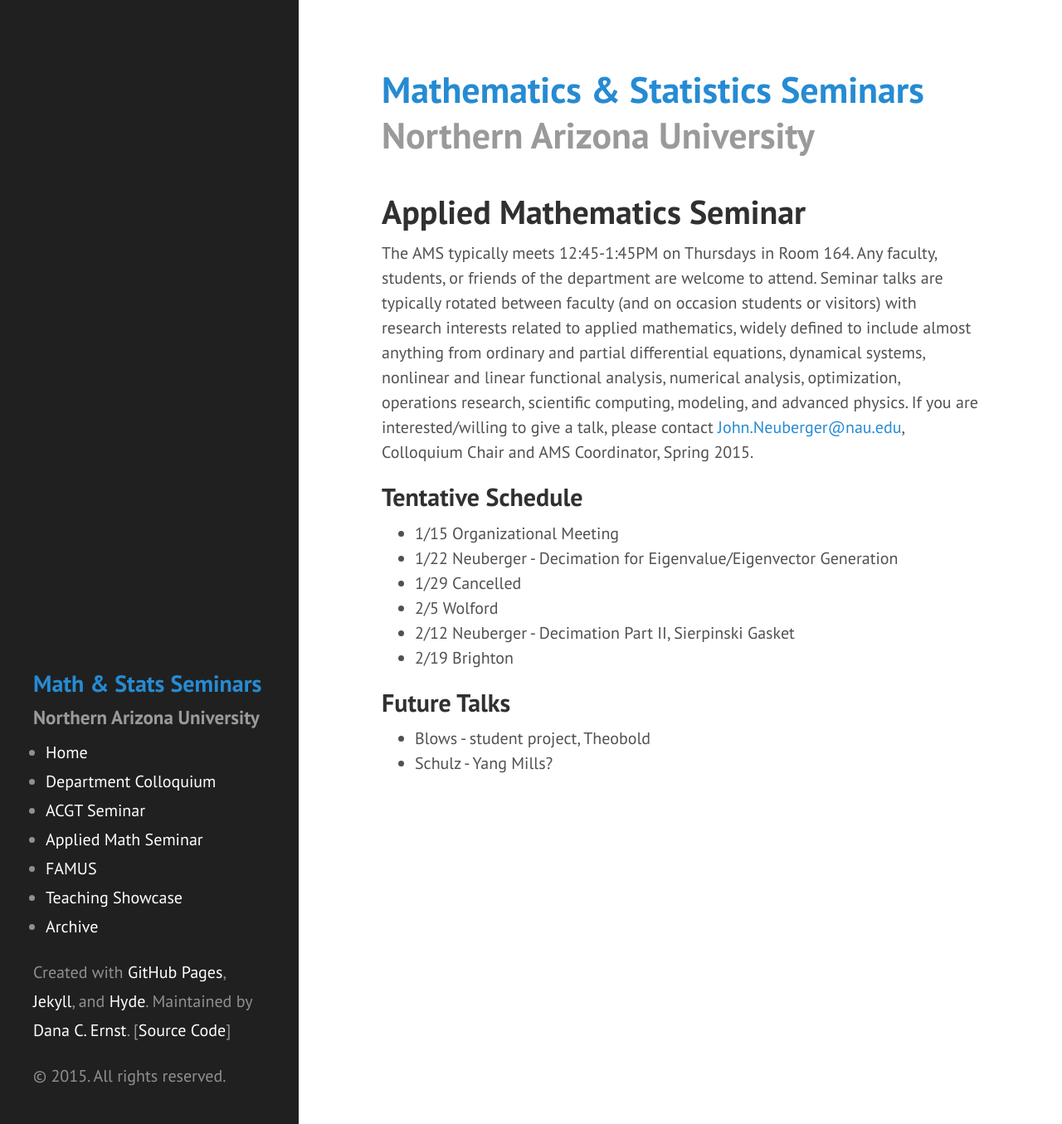
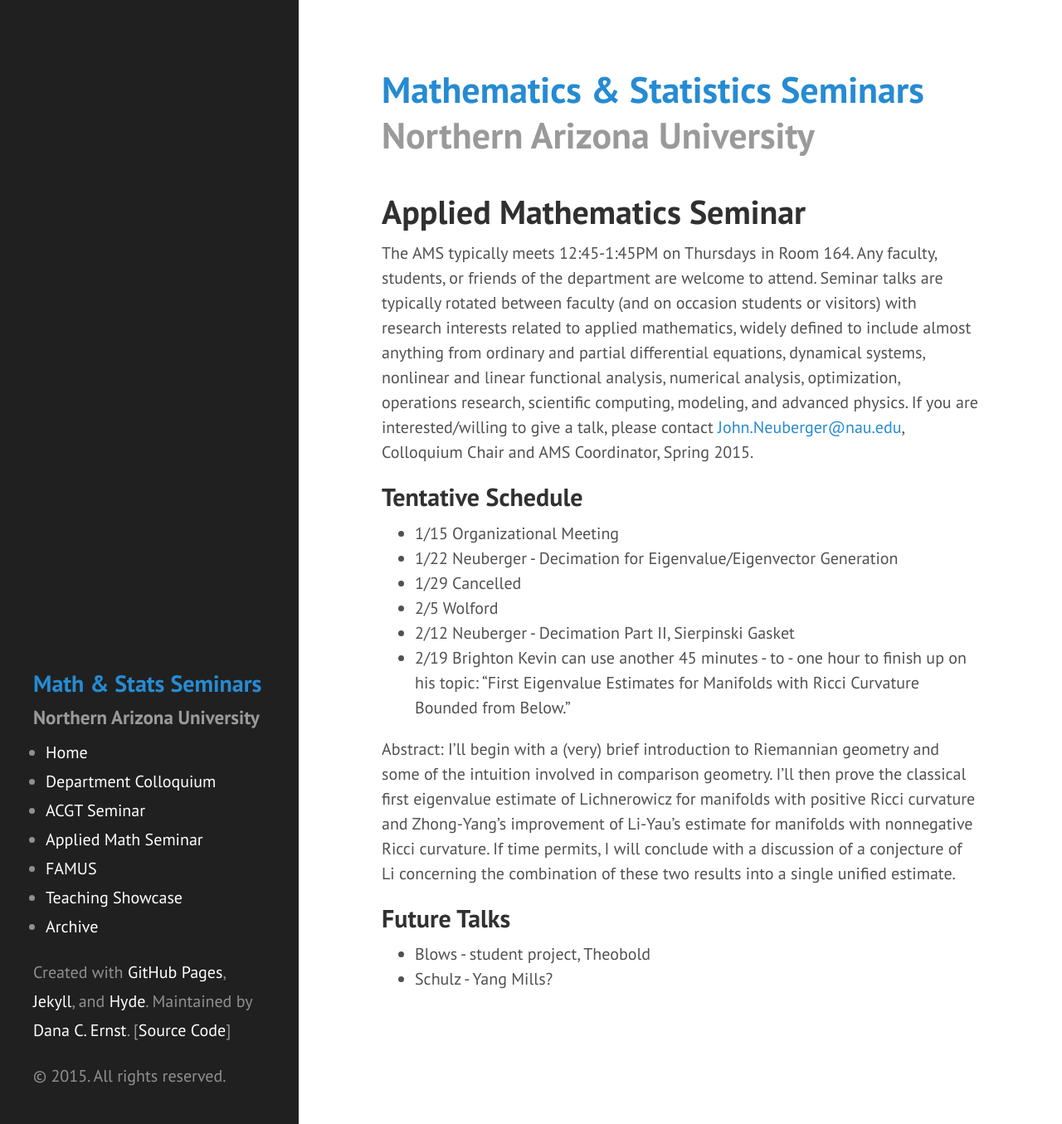
Before and after one commit to NAUMathStat/seminars, a Jekyll site: the page built from amsSpring2015.md, in a window 1280 px wide and 1355 px high. Shown: the whole window at 83% size. Built offline with Jekyll 4.4.1, drawn with Linux system fonts in a browser that asks for light colours; Markdown is read by kramdown in place of the engine named in the settings.

Commit message:
Update amsSpring2015.md

```diff
--- a/amsSpring2015.md
+++ b/amsSpring2015.md
@@ -12,6 +12,10 @@ The AMS typically meets 12:45-1:45PM on Thursdays in Room 164.  Any faculty, stu
 - 2/5 Wolford
 - 2/12 Neuberger - Decimation Part II, Sierpinski Gasket
 - 2/19 Brighton
+Kevin can use another 45 minutes - to - one hour to finish up on his topic:
+   "First Eigenvalue Estimates for Manifolds with Ricci Curvature Bounded from Below."
+
+Abstract:  I'll begin with a (very) brief introduction to Riemannian geometry and some of the intuition involved in comparison geometry.  I'll then prove the classical first eigenvalue estimate of Lichnerowicz for manifolds with positive Ricci curvature and Zhong-Yang's improvement of Li-Yau's estimate for manifolds with nonnegative Ricci curvature.  If time permits, I will conclude with a discussion of a conjecture of Li concerning the combination of these two results into a single unified estimate.
 
 ## Future Talks ##
 
```
